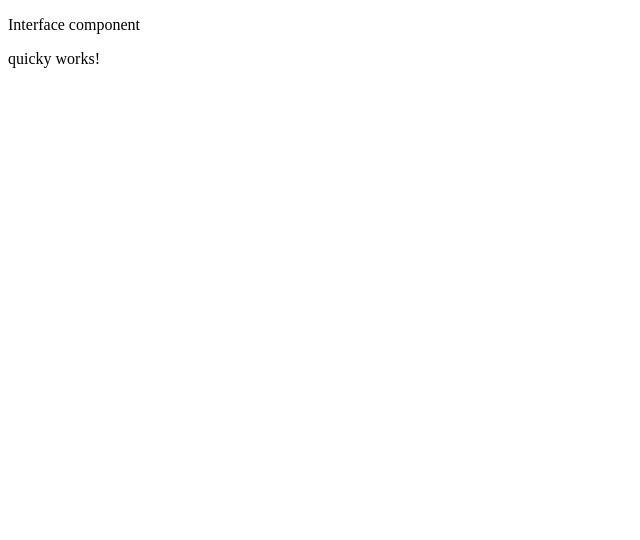
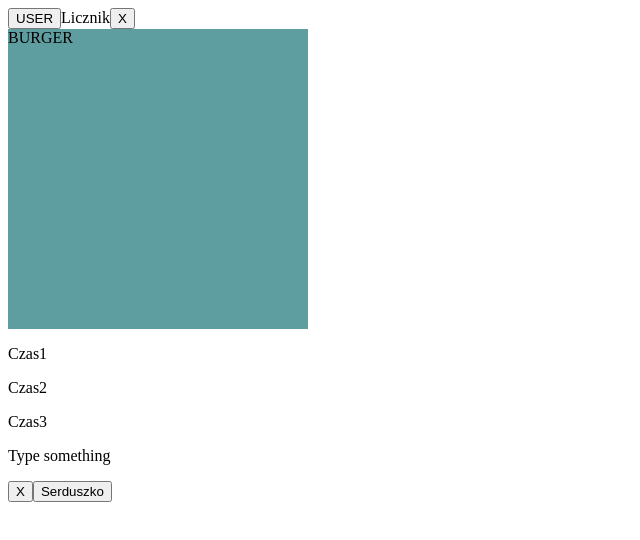
Before and after one commit to wisniad/quicky, an Angular app: page /quicky in a window 1280 px wide. Shown: the top 540 px of the page, without its empty margins (0-640 px from the left). Built offline with nearby package versions, Linux system fonts and the light colour scheme.

Commit message:
Sample quicky element

```diff
--- a/src/app/main/interface/interface.component.html
+++ b/src/app/main/interface/interface.component.html
@@ -1,4 +1,4 @@
-<p>Interface component</p>
-<app-quicky></app-quicky>
-
+<div>
+    <app-quicky></app-quicky>
+</div>
 <router-outlet></router-outlet>
--- a/src/app/main/quicky/quicky.component.html
+++ b/src/app/main/quicky/quicky.component.html
@@ -1,3 +1,22 @@
-<p>
-  quicky works!
-</p>
+<div>
+  <div>
+    <button>USER</button>
+    <span>Licznik</span>
+    <button>X</button>
+  </div>
+  <div>
+    <div style="width: 300px; height: 300px; background-color: cadetblue">BURGER</div>
+  </div>
+  <div>
+    <p>Czas1</p>
+    <p>Czas2</p>
+    <p>Czas3</p>
+  </div>
+  <div>
+    <p>Type something</p>
+  </div>
+  <div>
+    <button>X</button>
+    <button>Serduszko</button>
+  </div>
+</div>
```
